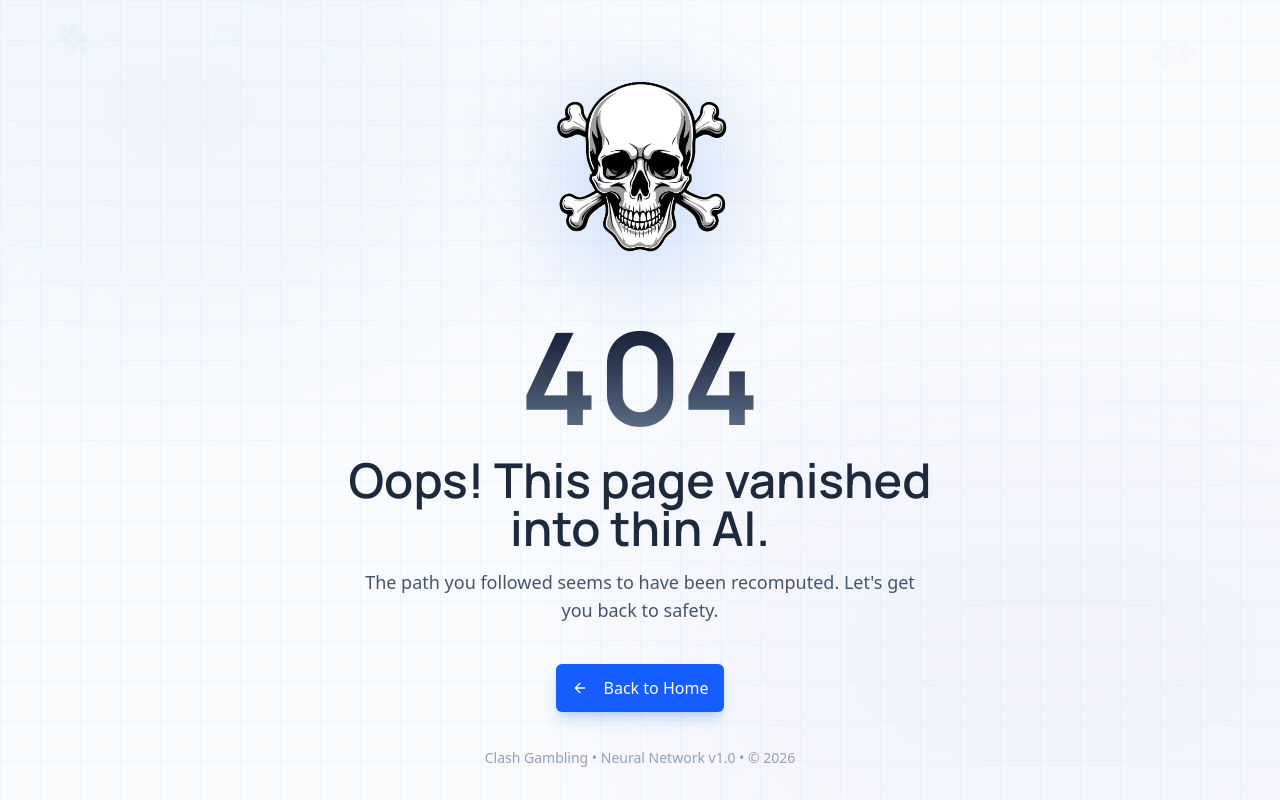
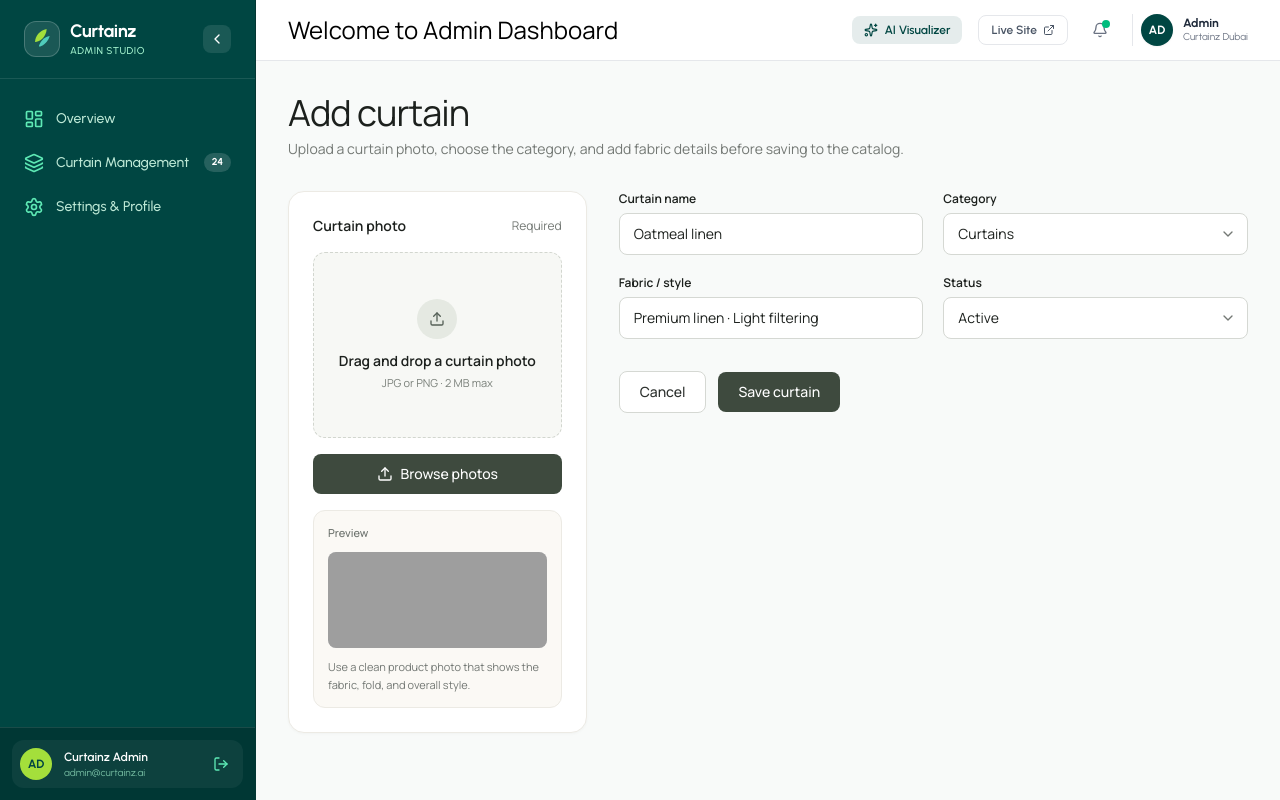
Before and after one commit to Alok4D/curtain-ai-frontend, a Next.js app: page /dashboard/curtains/add-curtain in a window 1280 px wide. Before the commit this address had no page. Built offline with nearby package versions, Linux system fonts and the light colour scheme; grey boxes are pictures that could not be loaded.

Commit message:
feat: add admin dashboard and curtain management pages and header component

```diff
--- /dev/null
+++ b/app/(adminDashboardLayout)/dashboard/curtains/[id]/page.tsx
@@ -0,0 +1,8 @@
+const SingleCurtain = () => {
+    return (
+        <div>
+            <h1>Single Curtain</h1>
+        </div>
+    );
+}
+export default SingleCurtain;
--- /dev/null
+++ b/app/(adminDashboardLayout)/dashboard/curtains/add-curtain/page.tsx
@@ -0,0 +1,196 @@
+"use client";
+
+import { useState, useRef } from "react";
+import Image from "next/image";
+import { Upload, ChevronDown } from "lucide-react";
+
+export default function AddCurtainForm() {
+
+  const [curtainName, setCurtainName] = useState("Oatmeal linen");
+  const [category, setCategory] = useState("Curtains");
+  const [fabricStyle, setFabricStyle] = useState("Premium linen · Light filtering");
+  const [status, setStatus] = useState("Active");
+  const fileInputRef = useRef<HTMLInputElement>(null);
+
+  const handleBrowseClick = () => {
+    fileInputRef.current?.click();
+  };
+
+  return (
+    <div className="font-sans antialiased text-[#2D312E]">
+      <div className="max-w-full mx-auto">
+
+        {/* Top Header Bar */}
+        <header className="flex items-start justify-between mb-8">
+          <div>
+            <h1 className="text-3xl sm:text-4xl font-serif text-[#1C201D] tracking-tight">
+              Add curtain
+            </h1>
+            <p className="mt-1.5 text-xs sm:text-sm text-[#737874]">
+              Upload a curtain photo, choose the category, and add fabric details before saving to the catalog.
+            </p>
+          </div>
+
+        </header>
+
+        {/* Form Body Grid */}
+        <div className="grid grid-cols-1 lg:grid-cols-12 gap-8 items-start">
+
+          {/* Left Column: Curtain Photo Upload & Preview Card */}
+          <div className="lg:col-span-4 bg-white rounded-2xl p-5 sm:p-6 border border-[#ECEAE4] shadow-[0_1px_3px_rgba(0,0,0,0.03)] space-y-4">
+            <div className="flex items-center justify-between">
+              <span className="text-sm font-semibold text-[#1C201D]">
+                Curtain photo
+              </span>
+              <span className="text-xs text-[#737874]">
+                Required
+              </span>
+            </div>
+
+            {/* Drag & Drop Area */}
+            <div
+              onClick={handleBrowseClick}
+              className="w-full aspect-[4/3] rounded-xl border border-dashed border-[#D2D6CF] bg-[#F7F8F5] flex flex-col items-center justify-center p-6 text-center cursor-pointer transition-colors hover:bg-[#F2F4F0]"
+            >
+              <div className="w-10 h-10 rounded-full bg-[#E5E9E2] flex items-center justify-center text-[#556057] mb-3">
+                <Upload className="w-4 h-4" />
+              </div>
+              <p className="text-xs sm:text-sm font-semibold text-[#1C201D] mb-1">
+                Drag and drop a curtain photo
+              </p>
+              <p className="text-[11px] text-[#7A807A]">
+                JPG or PNG · 2 MB max
+              </p>
+            </div>
+
+            <input
+              ref={fileInputRef}
+              type="file"
+              accept="image/png, image/jpeg"
+              className="hidden"
+            />
+
+            {/* Browse photos button */}
+            <button
+              type="button"
+              onClick={handleBrowseClick}
+              className="w-full py-2.5 px-4 bg-[#3E4A3E] hover:bg-[#343F34] text-white text-xs sm:text-sm font-medium rounded-lg flex items-center justify-center gap-2 transition-colors cursor-pointer"
+            >
+              <Upload className="w-4 h-4" />
+              <span>Browse photos</span>
+            </button>
+
+            {/* Preview Box Card */}
+            <div className="p-3.5 rounded-xl border border-[#ECEAE4] bg-[#FBF9F5] space-y-2.5">
+              <span className="block text-[11px] font-medium text-[#6B716C]">
+                Preview
+              </span>
+              <div className="relative w-full aspect-[16/7] rounded-lg overflow-hidden bg-neutral-200">
+                <Image
+                  src="https://images.unsplash.com/photo-1513694203232-719a280e022f?q=80&w=800&auto=format&fit=crop"
+                  alt="Curtain texture preview"
+                  fill
+                  className="object-cover"
+                />
+              </div>
+              <p className="text-[11px] leading-relaxed text-[#737874]">
+                Use a clean product photo that shows the fabric, fold, and overall style.
+              </p>
+            </div>
+          </div>
+
+          {/* Right Column: Form Fields */}
+          <div className="lg:col-span-8 space-y-6">
+            <div className="grid grid-cols-1 sm:grid-cols-2 gap-5">
+
+              {/* Curtain name */}
+              <div>
+                <label className="block text-xs font-semibold text-[#1C201D] mb-1.5">
+                  Curtain name
+                </label>
+                <input
+                  type="text"
+                  value={curtainName}
+                  onChange={(e) => setCurtainName(e.target.value)}
+                  className="w-full px-3.5 py-2.5 text-xs sm:text-sm bg-white border border-[#D5D8D3] rounded-lg focus:outline-none focus:ring-2 focus:ring-[#3E4A3E] text-[#1C201D]"
+                />
+              </div>
+
+              {/* Category */}
+              <div>
+                <label className="block text-xs font-semibold text-[#1C201D] mb-1.5">
+                  Category
+                </label>
+                <div className="relative">
+                  <select
+                    value={category}
+                    onChange={(e) => setCategory(e.target.value)}
+                    className="w-full px-3.5 py-2.5 text-xs sm:text-sm bg-white border border-[#D5D8D3] rounded-lg appearance-none focus:outline-none focus:ring-2 focus:ring-[#3E4A3E] text-[#1C201D] pr-9 cursor-pointer"
+                  >
+                    <option value="Curtains">Curtains</option>
+                    <option value="Sheers">Sheers</option>
+                    <option value="Blinds">Blinds</option>
+                    <option value="Motorized">Motorized Curtains</option>
+                  </select>
+                  <ChevronDown className="w-4 h-4 text-[#737874] absolute right-3 top-1/2 -translate-y-1/2 pointer-events-none" />
+                </div>
+              </div>
+
+              {/* Fabric / style */}
+              <div>
+                <label className="block text-xs font-semibold text-[#1C201D] mb-1.5">
+                  Fabric / style
+                </label>
+                <input
+                  type="text"
+                  value={fabricStyle}
+                  onChange={(e) => setFabricStyle(e.target.value)}
+                  className="w-full px-3.5 py-2.5 text-xs sm:text-sm bg-white border border-[#D5D8D3] rounded-lg focus:outline-none focus:ring-2 focus:ring-[#3E4A3E] text-[#1C201D]"
+                />
+              </div>
+
+              {/* Status */}
+              <div>
+                <label className="block text-xs font-semibold text-[#1C201D] mb-1.5">
+                  Status
+                </label>
+                <div className="relative">
+                  <select
+                    value={status}
+                    onChange={(e) => setStatus(e.target.value)}
+                    className="w-full px-3.5 py-2.5 text-xs sm:text-sm bg-white border border-[#D5D8D3] rounded-lg appearance-none focus:outline-none focus:ring-2 focus:ring-[#3E4A3E] text-[#1C201D] pr-9 cursor-pointer"
+                  >
+                    <option value="Active">Active</option>
+                    <option value="Draft">Draft</option>
+                    <option value="Archived">Archived</option>
+                  </select>
+                  <ChevronDown className="w-4 h-4 text-[#737874] absolute right-3 top-1/2 -translate-y-1/2 pointer-events-none" />
+                </div>
+              </div>
+
+            </div>
+
+            {/* Action Buttons */}
+            <div className="flex items-center gap-3 pt-2">
+              <button
+                type="button"
+                className="px-5 py-2.5 bg-white border border-[#D5D8D3] text-[#2D312E] hover:bg-[#F7F8F6] text-xs sm:text-sm font-medium rounded-lg transition-colors cursor-pointer"
+              >
+                Cancel
+              </button>
+              <button
+                type="button"
+                className="px-5 py-2.5 bg-[#3E4A3E] hover:bg-[#343F34] text-white text-xs sm:text-sm font-medium rounded-lg transition-colors cursor-pointer"
+              >
+                Save curtain
+              </button>
+            </div>
+
+          </div>
+
+        </div>
+
+      </div>
+    </div>
+  );
+}
--- a/app/(adminDashboardLayout)/dashboard/curtains/page.tsx
+++ b/app/(adminDashboardLayout)/dashboard/curtains/page.tsx
@@ -160,14 +160,15 @@ export default function CurtainManagementPage() {
           </p>
         </div>
 
+       <Link href={'/dashboard/curtains/add-curtain'}>
         <button
           type="button"
-          onClick={handleOpenAddModal}
           className="inline-flex items-center gap-2 bg-[#004642] hover:bg-[#003431] text-white text-xs sm:text-sm font-semibold px-4 py-2.5 rounded-xl transition-all shadow-sm cursor-pointer shrink-0"
         >
           <Plus className="w-4 h-4" />
           <span>Add New Fabric</span>
         </button>
+       </Link>
       </div>
 
       {/* Filter Tabs and Search Bar */}
--- /dev/null
+++ b/app/(adminDashboardLayout)/dashboard/curtains/update-curtain/page.tsx
@@ -0,0 +1,8 @@
+const UpdateCurtain = () => {
+     return (
+        <div>
+            <h1>update</h1>
+        </div>
+    );
+}
+export default UpdateCurtain;
--- a/app/(adminDashboardLayout)/dashboard/page.tsx
+++ b/app/(adminDashboardLayout)/dashboard/page.tsx
@@ -6,11 +6,6 @@ import {
   Layers,
   TrendingUp,
   ArrowUpRight,
-  Phone,
-  MessageSquare,
-  CheckCircle2,
-  Clock,
-  Plus,
 } from "lucide-react";
 
 // Static mock data for overview metrics & tables
@@ -24,15 +19,7 @@ const metrics = [
     color: "text-[#004642]",
     bgColor: "bg-[#004642]/10",
   },
-  {
-    title: "Home Visit Requests",
-    value: "128",
-    change: "+18.2%",
-    subtitle: "16 pending consultations",
-    icon: Calendar,
-    color: "text-emerald-700",
-    bgColor: "bg-emerald-50",
-  },
+
   {
     title: "Active Fabric Catalog",
     value: "24",
@@ -42,15 +29,7 @@ const metrics = [
     color: "text-teal-700",
     bgColor: "bg-teal-50",
   },
-  {
-    title: "Consultation Pipeline",
-    value: "AED 94,500",
-    change: "+14.0%",
-    subtitle: "Estimated custom orders",
-    icon: TrendingUp,
-    color: "text-amber-700",
-    bgColor: "bg-amber-50",
-  },
+
 ];
 
 const recentAiPreviews = [
--- a/components/dashboard_component/DashboardHeader.tsx
+++ b/components/dashboard_component/DashboardHeader.tsx
@@ -10,12 +10,7 @@ export function DashboardHeader() {
         {/* Left: Search Bar & Context */}
         <div className="flex-1 max-w-md hidden sm:block">
           <div className="relative">
-            <Search className="w-4 h-4 text-gray-400 absolute left-3.5 top-1/2 -translate-y-1/2" />
-            <input
-              type="text"
-              placeholder="Search fabrics, bookings, clients…"
-              className="w-full pl-10 pr-4 py-2 bg-gray-50 border border-gray-200 rounded-xl text-xs text-gray-800 placeholder-gray-400 focus:outline-none focus:border-[#004642] focus:bg-white transition-all"
-            />
+           <h2 className="text-black text-2xl">Welcome to Admin Dashboard</h2>
           </div>
         </div>
 
```
